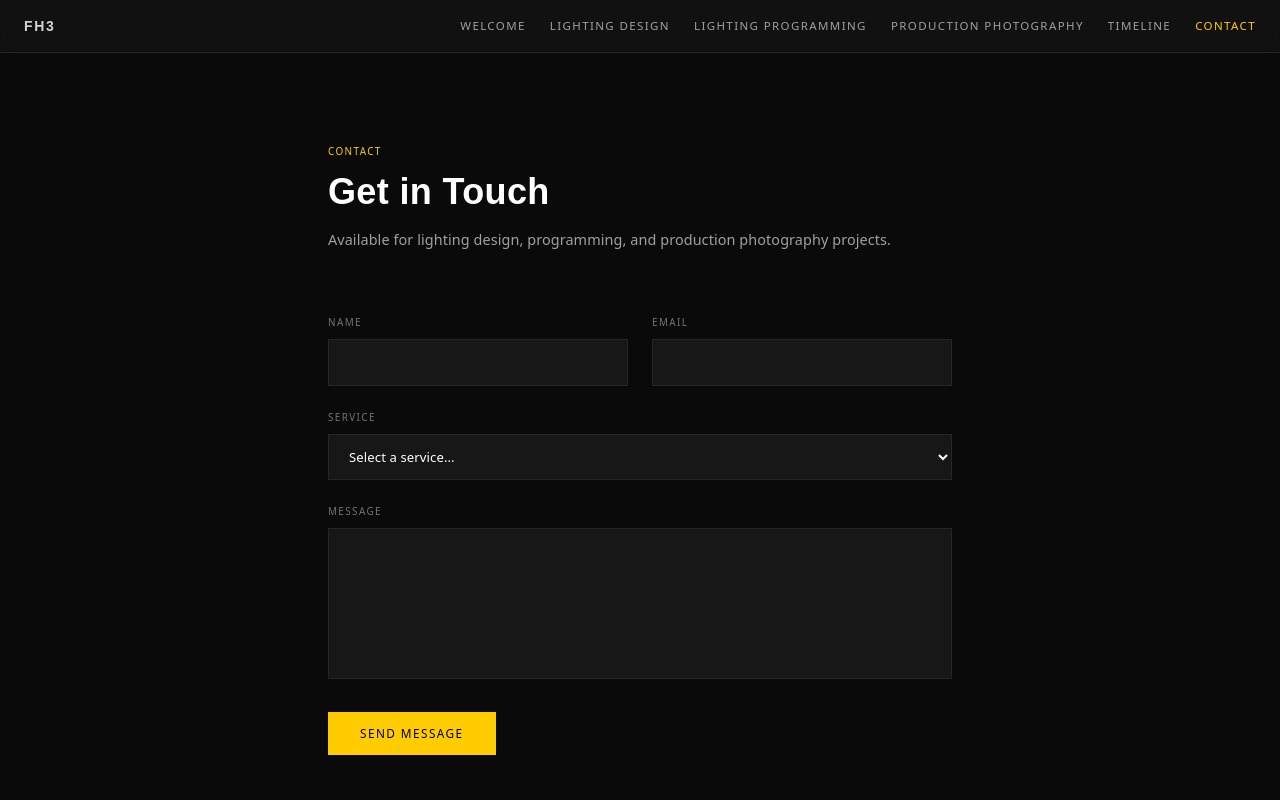
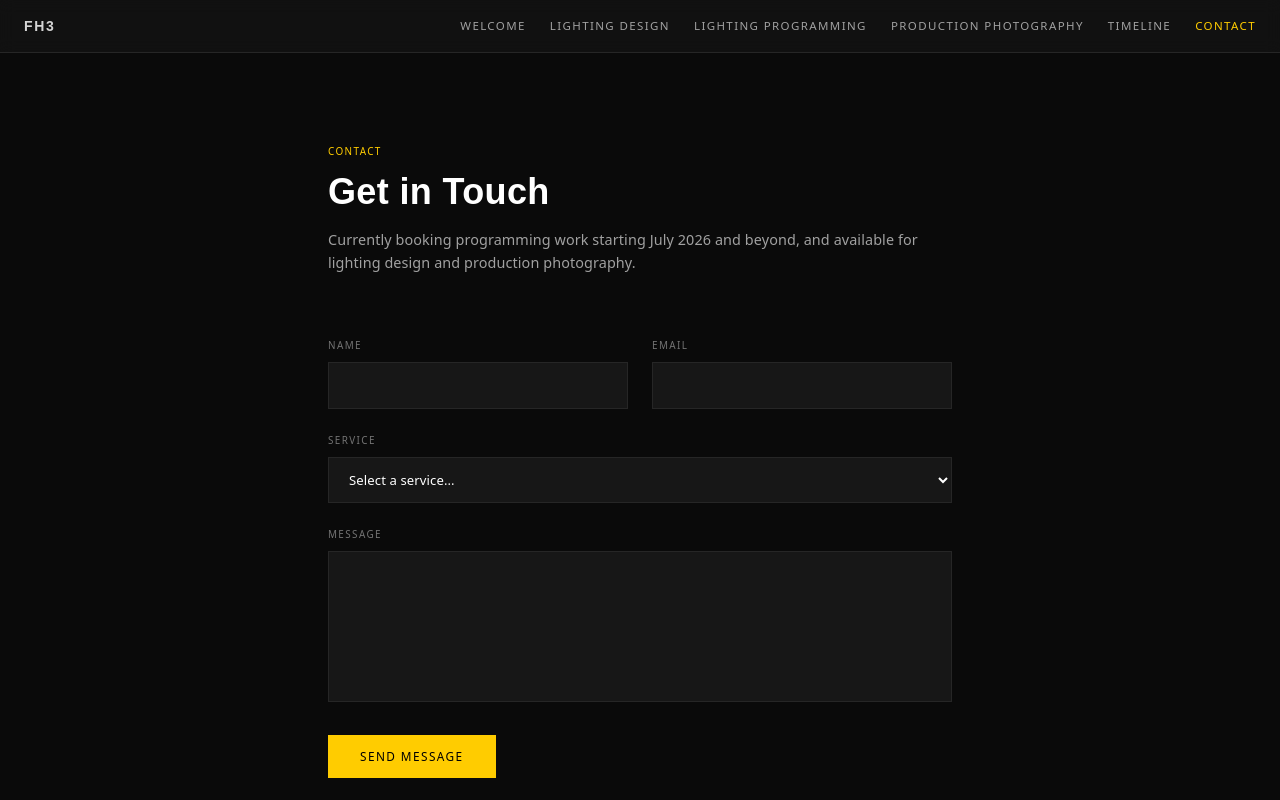
Before and after one commit to pedropipehitter/fh3lighting-website, a Next.js app: page /contact in a window 1280 px wide. Shown: the top 800 px of the page. Built offline with nearby package versions, Linux system fonts and the light colour scheme.

Commit message:
Sync availability copy on contact page with homepage strip

```diff
--- a/app/contact/page.tsx
+++ b/app/contact/page.tsx
@@ -31,7 +31,7 @@ export default function ContactPage() {
         <p className="font-ui-label text-[0.62rem] text-[#FFCC00] mb-3">Contact</p>
         <h1 className="font-heading text-3xl sm:text-4xl font-semibold text-white mb-4">Get in Touch</h1>
         <p className="text-neutral-400 text-[0.9rem]">
-          Available for lighting design, programming, and production photography projects.
+          Currently booking programming work starting July 2026 and beyond, and available for lighting design and production photography.
         </p>
       </header>
 
```
